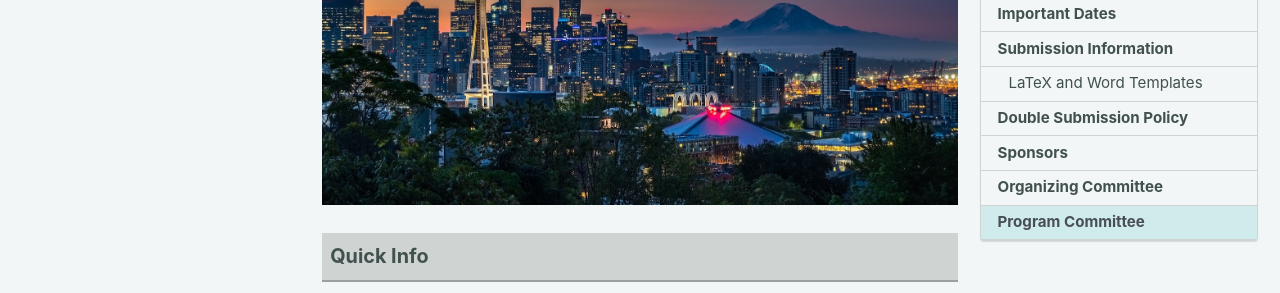
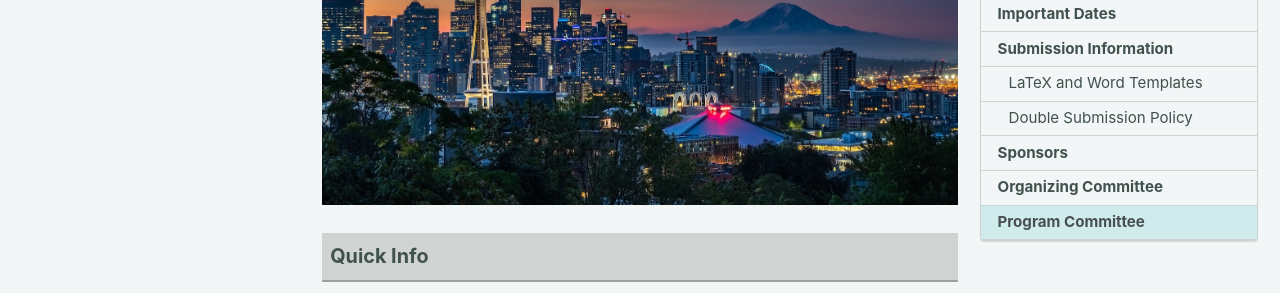
Before and after one commit to sigedu-org/website, a Jekyll site: the page built from _pages/bea/bea17.md, in a window 1280 px wide. Shown: the part 346-639 px from the top of the page. Built offline with Jekyll 4.4.1, drawn with Linux system fonts in a browser that asks for light colours; cached includes are drawn as plain includes; nearby versions of some CDN libraries.

```diff
--- a/_pages/bea/bea17.md
+++ b/_pages/bea/bea17.md
@@ -112,7 +112,7 @@ We will be using the START conference system to manage submissions: [https://www
 
 Paper submissions must use the official ACL style templates, which are available from [here](https://github.com/acl-org/acl-style-files). Please follow the paper formatting guidelines general to "*ACL" conferences available [here](https://acl-org.github.io/ACLPUB/formatting.html). Authors may not modify these style files or use templates designed for other conferences. Submissions that do not conform to the required styles, including paper size, margin width, and font size restrictions, will be rejected without review.
 
-## Double Submission Policy
+### Double Submission Policy
 
 We will follow the official ACL double-submission policy. Specifically:
 Papers being submitted both to BEA and another conference or workshop must:
```
